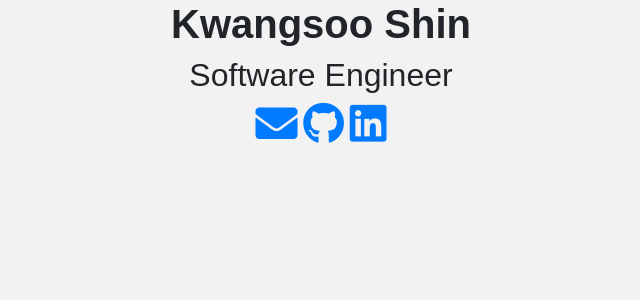
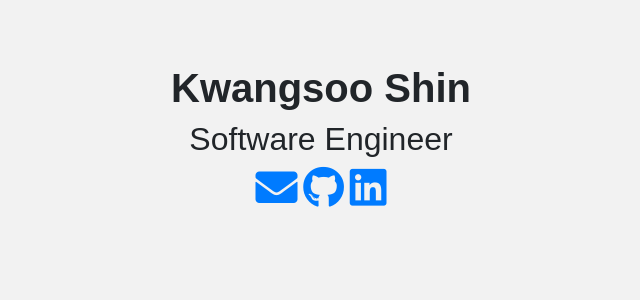
Before and after one commit to kwangsooshin/kwangsooshin.github.io, a Jekyll site: the page built from index.html, in a window 1280 px wide. Shown: the top 300 px of the page, without its empty margins (319-959 px from the left). Built offline with Jekyll 4.4.1, drawn with Linux system fonts in a browser that asks for light colours; nearby versions of some CDN libraries; some web fonts are replaced.

Commit message:
Update css

```diff
--- a/index.html
+++ b/index.html
@@ -1,7 +1,7 @@
 ---
 layout: layout
 ---
-<div style="text-align:center;">
+<div class="container" style="text-align:center;">
     <h1><strong>Kwangsoo Shin</strong></h1>
     <h2>Software Engineer</h2>
     {% include social.html %}
--- a/static/css/main.css
+++ b/static/css/main.css
@@ -12,6 +12,11 @@
     }
   }
 
+.container{
+    max-width: 960px;
+    padding-top: 5%;
+}
+
 .social{
     word-spacing: 5%;
 }
```
